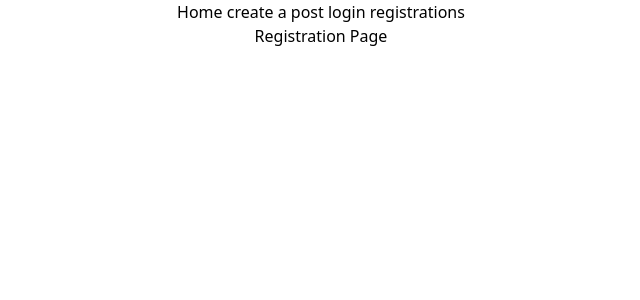
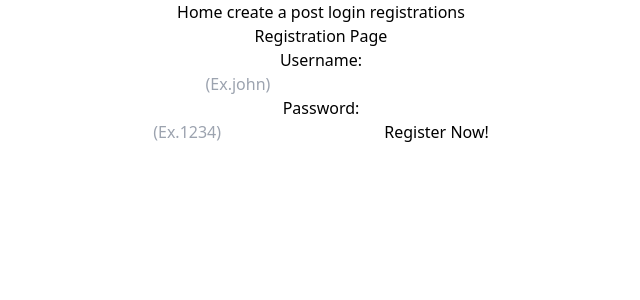
Before and after one commit to TylerWong92/finalproject, a React (Create React App) app in the folder client/: page /registration in a window 1280 px wide. Shown: the top 300 px of the page, without its empty margins (319-959 px from the left). Built offline with nearby package versions, Linux system fonts and the light colour scheme.

Commit message:
Form Login Registration frontend

```diff
--- a/client/src/pages/Login.js
+++ b/client/src/pages/Login.js
@@ -1,7 +1,34 @@
-import React from "react";
+import React, { useState } from "react";
+import axios from "axios";
 
 const Login = () => {
-  return <div>Login Page</div>;
+  const [username, setUsername] = useState("");
+  const [password, setPassword] = useState("");
+
+  const login = () => {
+    const data = { username: username, password: password };
+    axios.post("http://localhost:3001/auth/login", data).then((response) => {
+      console.log(response.data);
+    });
+  };
+  return (
+    <div>
+      Login Page
+      <input
+        type="text"
+        onChange={(event) => {
+          setUsername(event.target.value);
+        }}
+      />
+      <input
+        type="password"
+        onChange={(event) => {
+          setPassword(event.target.value);
+        }}
+      />
+      <button onClick={login}>Login</button>
+    </div>
+  );
 };
 
 export default Login;
--- a/client/src/pages/Registration.js
+++ b/client/src/pages/Registration.js
@@ -1,7 +1,44 @@
 import React from "react";
+import { Formik, Form, Field, ErrorMessage } from "formik";
+import * as Yup from "yup";
+import axios from "axios";
 
 const Registration = () => {
-  return <div>Registration Page</div>;
+  const initialValues = {
+    username: "",
+    password: "",
+  };
+  const validationSchema = Yup.object().shape({
+    username: Yup.string().min(3).max(15).required(),
+    password: Yup.string().min(4).max(20).required(),
+  });
+
+  const onSubmit = (data) => {
+    axios.post("http://localhost:3001/auth", data).then(() => {
+      console.log(data);
+    });
+  };
+
+  return (
+    <div>
+      Registration Page
+      <Formik
+        initialValues={initialValues}
+        onSubmit={onSubmit}
+        validationSchema={validationSchema}
+      >
+        <Form>
+          <legend>Username:</legend>
+          <ErrorMessage name="username" component="span" />
+          <Field name="username" placeholder="(Ex.john)" />
+          <legend>Password:</legend>
+          <ErrorMessage name="password" component="span" />
+          <Field type="password" name="password" placeholder="(Ex.1234)" />
+          <button type="submit">Register Now!</button>
+        </Form>
+      </Formik>
+    </div>
+  );
 };
 
 export default Registration;
```
